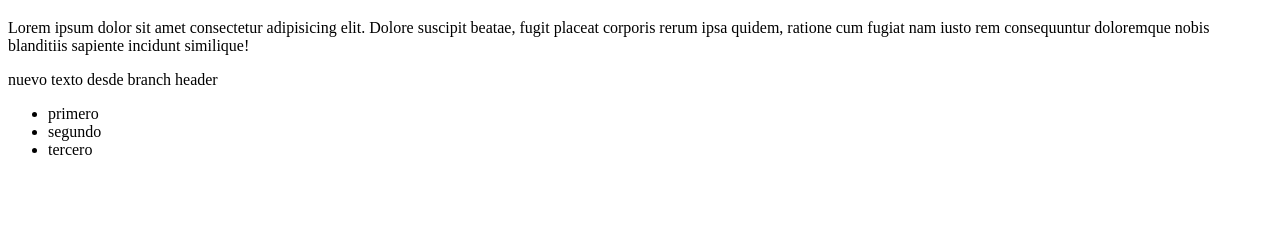
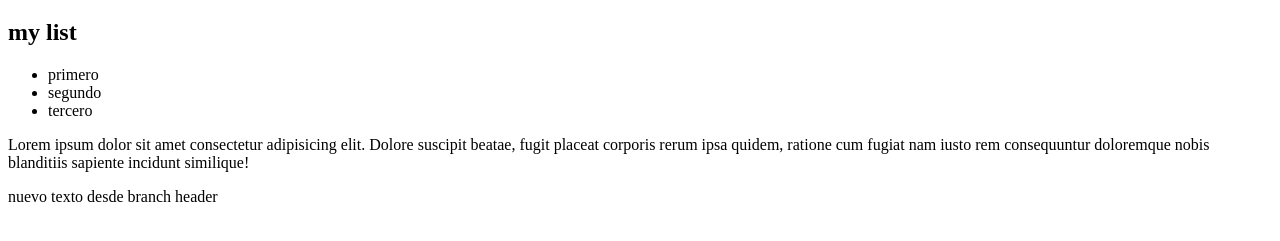
Before and after one commit to cristian907/clase4-vercel, a plain HTML site: page index.html in a window 1280 px wide. Shown: the part 61-302 px from the top of the page. Drawn offline with Linux system fonts and the light colour scheme.

Commit message:
modified index.html

```diff
--- a/index.html
+++ b/index.html
@@ -11,12 +11,13 @@
     <h1>Main Title</h1>
 
     </header>
-    <p>Lorem ipsum dolor sit amet consectetur adipisicing elit. Dolore suscipit beatae, fugit placeat corporis rerum ipsa quidem, ratione cum fugiat nam iusto rem consequuntur doloremque nobis blanditiis sapiente incidunt similique!</p>
-    <p>nuevo texto desde branch header</p>
+    <h2>my list</h2>
     <ul>
         <li>primero</li>
         <li>segundo</li>
         <li>tercero</li>
     </ul>
+    <p>Lorem ipsum dolor sit amet consectetur adipisicing elit. Dolore suscipit beatae, fugit placeat corporis rerum ipsa quidem, ratione cum fugiat nam iusto rem consequuntur doloremque nobis blanditiis sapiente incidunt similique!</p>
+    <p>nuevo texto desde branch header</p>
 </body>
 </html>
```
